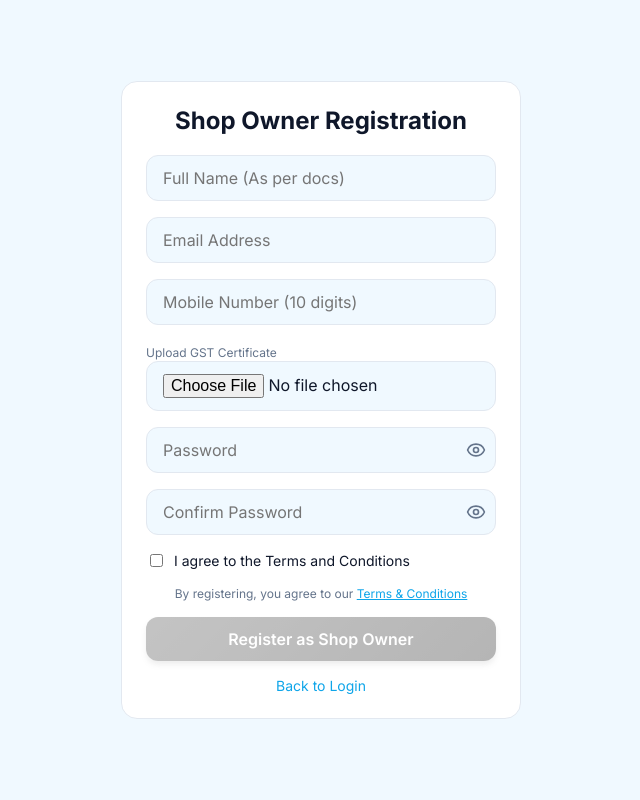
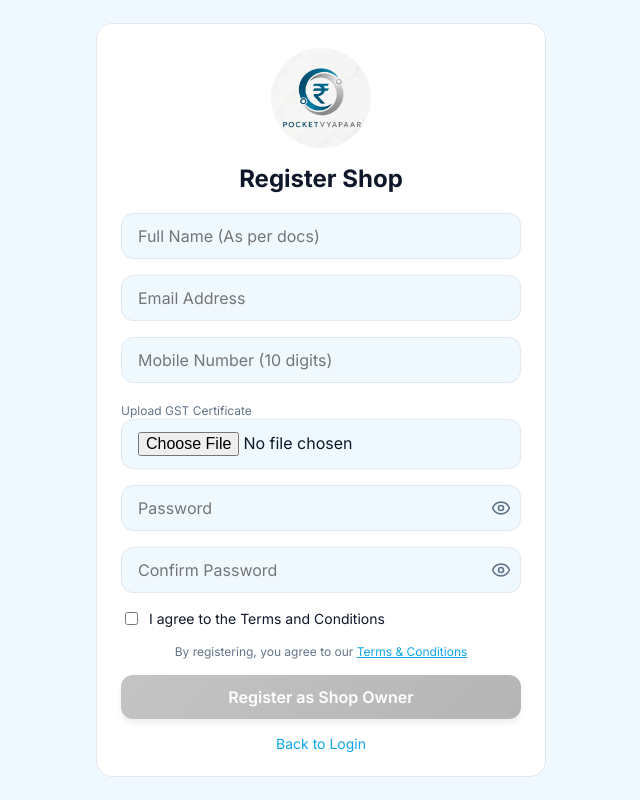
Before and after one commit to lalitharamkollapudi/pocketvypaar, a React (Vite) app: page /register-owner in a window 1280 px wide. Shown: the whole page, without its empty margins (319-959 px from the left). Built offline with nearby package versions, Linux system fonts and the light colour scheme.

Commit message:
Update app icon and add logo to Auth screens

```diff
--- a/index.html
+++ b/index.html
@@ -2,9 +2,9 @@
 <html lang="en">
   <head>
     <meta charset="UTF-8" />
-    <link rel="icon" type="image/svg+xml" href="/favicon.svg" />
+    <link rel="icon" type="image/png" href="/logo.png" />
     <meta name="viewport" content="width=device-width, initial-scale=1.0" />
-    <title>kirana</title>
+    <title>Pocket Vyapaar</title>
   </head>
   <body>
     <div id="root"></div>
--- a/src/components/Auth/Login.jsx
+++ b/src/components/Auth/Login.jsx
@@ -30,7 +30,9 @@ export default function Login({ setUser }) {
   return (
     <div className="flex-center" style={{minHeight: '100vh', padding: '20px'}}>
       <div className="surface fade-in" style={{width: '100%', maxWidth: '450px'}}>
-        <h2 style={{marginTop: 0, textAlign: 'center'}}>Kirana Khata IoT</h2>
+        <div style={{display: 'flex', justifyContent: 'center', marginBottom: '16px'}}>
+          <img src="/logo.png" alt="Pocket Vyapaar Logo" style={{width: '120px', height: '120px', objectFit: 'contain', borderRadius: '50%'}} />
+        </div>
         <p style={{color: 'var(--text-muted)', textAlign: 'center'}}>Login to your account</p>
 
         {error && <div style={{color: 'var(--danger-color)', marginBottom: '16px', fontSize: '14px', textAlign: 'center'}}>{error}</div>}
--- a/src/components/Auth/RegisterCustomer.jsx
+++ b/src/components/Auth/RegisterCustomer.jsx
@@ -30,8 +30,11 @@ export default function RegisterCustomer() {
 
   return (
     <div className="flex-center" style={{minHeight: '100vh', padding: '20px'}}>
-      <div className="surface fade-in" style={{width: '100%', maxWidth: '400px'}}>
-        <h2 style={{marginTop: 0, textAlign: 'center'}}>Customer Registration</h2>
+      <div className="surface fade-in" style={{width: '100%', maxWidth: '450px'}}>
+        <div style={{display: 'flex', justifyContent: 'center', marginBottom: '16px'}}>
+          <img src="/logo.png" alt="Pocket Vyapaar Logo" style={{width: '100px', height: '100px', objectFit: 'contain', borderRadius: '50%'}} />
+        </div>
+        <h2 style={{marginTop: 0, textAlign: 'center'}}>Register Customer</h2>
         {error && <div style={{color: 'var(--danger-color)', marginBottom: '16px', fontSize: '14px', textAlign: 'center'}}>{error}</div>}
 
         <form onSubmit={handleSubmit} className="space-y-4">
--- a/src/components/Auth/RegisterOwner.jsx
+++ b/src/components/Auth/RegisterOwner.jsx
@@ -30,8 +30,11 @@ export default function RegisterOwner() {
 
   return (
     <div className="flex-center" style={{minHeight: '100vh', padding: '20px'}}>
-      <div className="surface fade-in" style={{width: '100%', maxWidth: '400px'}}>
-        <h2 style={{marginTop: 0, textAlign: 'center'}}>Shop Owner Registration</h2>
+      <div className="surface fade-in" style={{width: '100%', maxWidth: '450px'}}>
+        <div style={{display: 'flex', justifyContent: 'center', marginBottom: '16px'}}>
+          <img src="/logo.png" alt="Pocket Vyapaar Logo" style={{width: '100px', height: '100px', objectFit: 'contain', borderRadius: '50%'}} />
+        </div>
+        <h2 style={{marginTop: 0, textAlign: 'center'}}>Register Shop</h2>
         {error && <div style={{color: 'var(--danger-color)', marginBottom: '16px', fontSize: '14px', textAlign: 'center'}}>{error}</div>}
 
         <form onSubmit={handleSubmit} className="space-y-4">
--- a/src/components/Splash.jsx
+++ b/src/components/Splash.jsx
@@ -18,8 +18,8 @@ export default function Splash({ onComplete }) {
           <path d="M8.5 14.5A2.5 2.5 0 0 0 11 12c0-1.38-.5-2-1-3-1.072-2.143-.224-4.054 2-6 .5 2.5 2 4.9 4 6.5 2 1.6 3 3.5 3 5.5a7 7 0 1 1-14 0c0-1.153.433-2.294 1-3a2.5 2.5 0 0 0 2.5 2.5z"/>
         </svg>
       </div>
-      <div className="splash-logo" style={{fontSize: '40px', fontWeight: 'bold', marginBottom: '8px'}}>
-        Pocket Vyapaar
+      <div className="splash-logo" style={{marginBottom: '8px', display: 'flex', justifyContent: 'center'}}>
+        <img src="/logo.png" alt="Pocket Vyapaar Logo" style={{width: '200px', height: 'auto', objectFit: 'contain', borderRadius: '50%', boxShadow: '0 4px 20px rgba(0,0,0,0.3)'}} />
       </div>
       <div className="splash-caption" style={{fontSize: '14px', letterSpacing: '1.5px', textTransform: 'lowercase', opacity: 0}}>
         Syncing Every Daily Deal
```
Also changed, not shown: public/logo.png (added).
